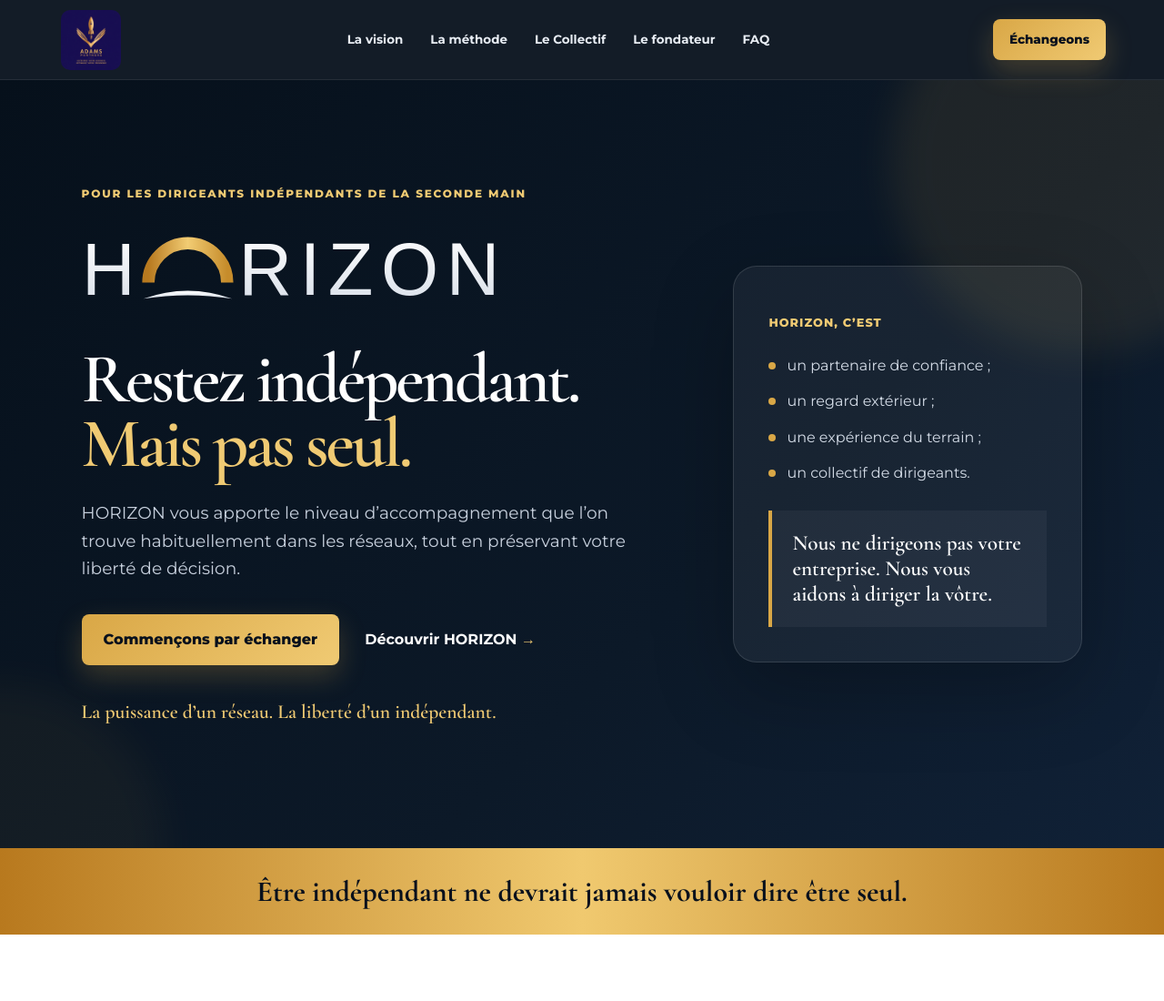
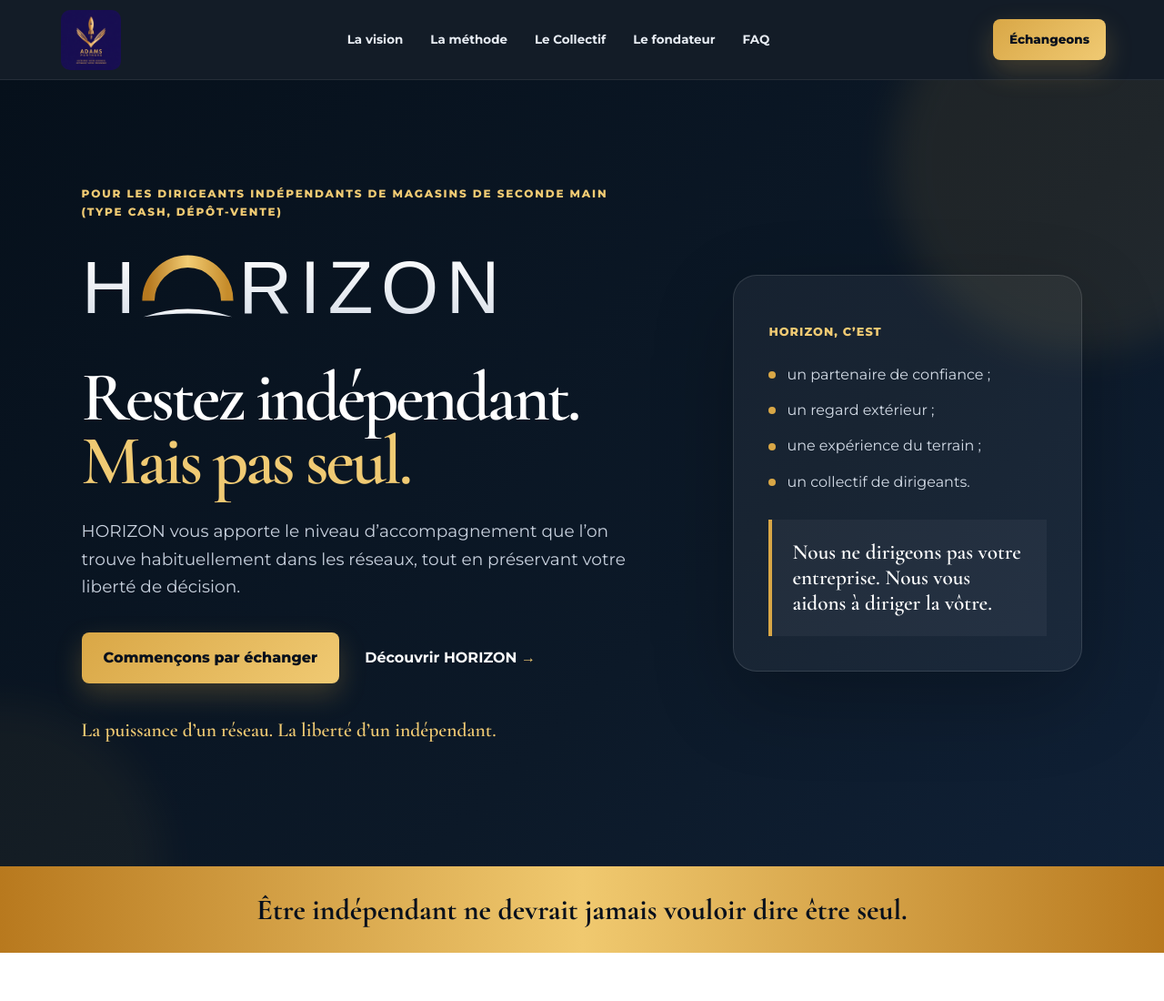
Before and after one commit to AdamsVincent/HORIZON, a plain HTML site: page index.html in a window 1280 px wide. Shown: the top 1100 px of the page at 91% size. Drawn offline with nearby package versions, Linux system fonts and the light colour scheme.

Commit message:
Update index.html

```diff
--- a/index.html
+++ b/index.html
@@ -38,7 +38,7 @@
 
   <div class="hero-grid">
     <div class="hero-content reveal">
-      <p class="eyebrow">Pour les dirigeants indépendants de la seconde main</p>
+      <p class="eyebrow hero-target">Pour les dirigeants indépendants de magasins de seconde main <span>(type Cash, dépôt-vente)</span></p>
       <img class="horizon-logo" src="assets/horizon.svg" alt="HORIZON">
       <h1>Restez indépendant.<br><span>Mais pas seul.</span></h1>
       <p class="hero-lead">HORIZON vous apporte le niveau d’accompagnement que l’on trouve habituellement dans les réseaux, tout en préservant votre liberté de décision.</p>
```
